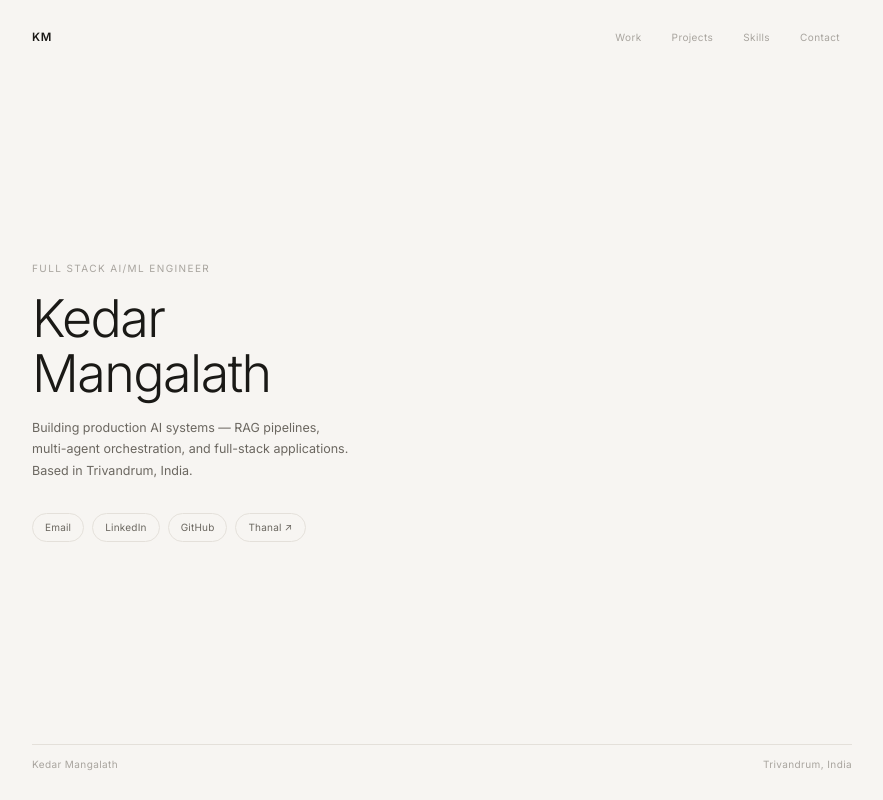
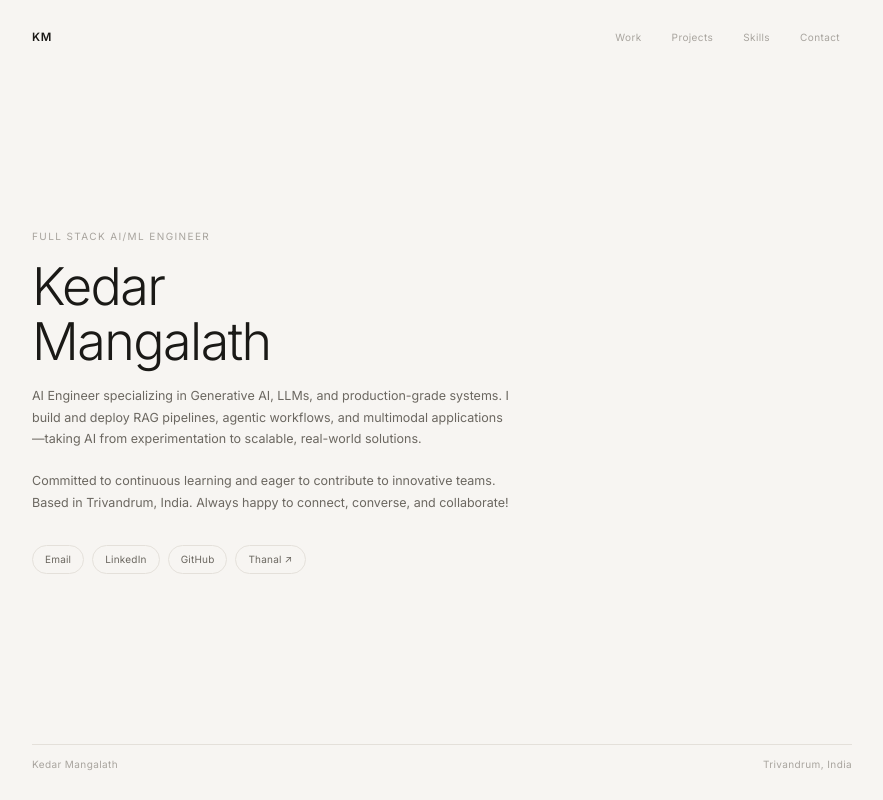
Before and after one commit to KedarMangalath/kedarmangalath, a Next.js app: page / in a window 1280 px wide. Shown: the whole page, without its empty margins (198-1081 px from the left). Built offline with nearby package versions, Linux system fonts and the light colour scheme.

Commit message:
Update personal bio with comprehensive professional profile

```diff
--- a/app/page.tsx
+++ b/app/page.tsx
@@ -143,9 +143,8 @@ export default function Portfolio() {
                 Kedar<br />Mangalath
               </motion.h1>
               <motion.p variants={itemVariants} className="home-bio">
-                Building production AI systems — RAG pipelines,<br />
-                multi-agent orchestration, and full-stack applications.<br />
-                Based in Trivandrum, India.
+                AI Engineer specializing in Generative AI, LLMs, and production-grade systems. I build and deploy RAG pipelines, agentic workflows, and multimodal applications—taking AI from experimentation to scalable, real-world solutions.<br /><br />
+                Committed to continuous learning and eager to contribute to innovative teams. Based in Trivandrum, India. Always happy to connect, converse, and collaborate!
               </motion.p>
               <motion.div variants={itemVariants} className="home-links">
                 <motion.a whileHover={{ y: -2 }} whileTap={{ scale: 0.95 }} href="mailto:mangalathkedar@gmail.com">Email</motion.a>
```
